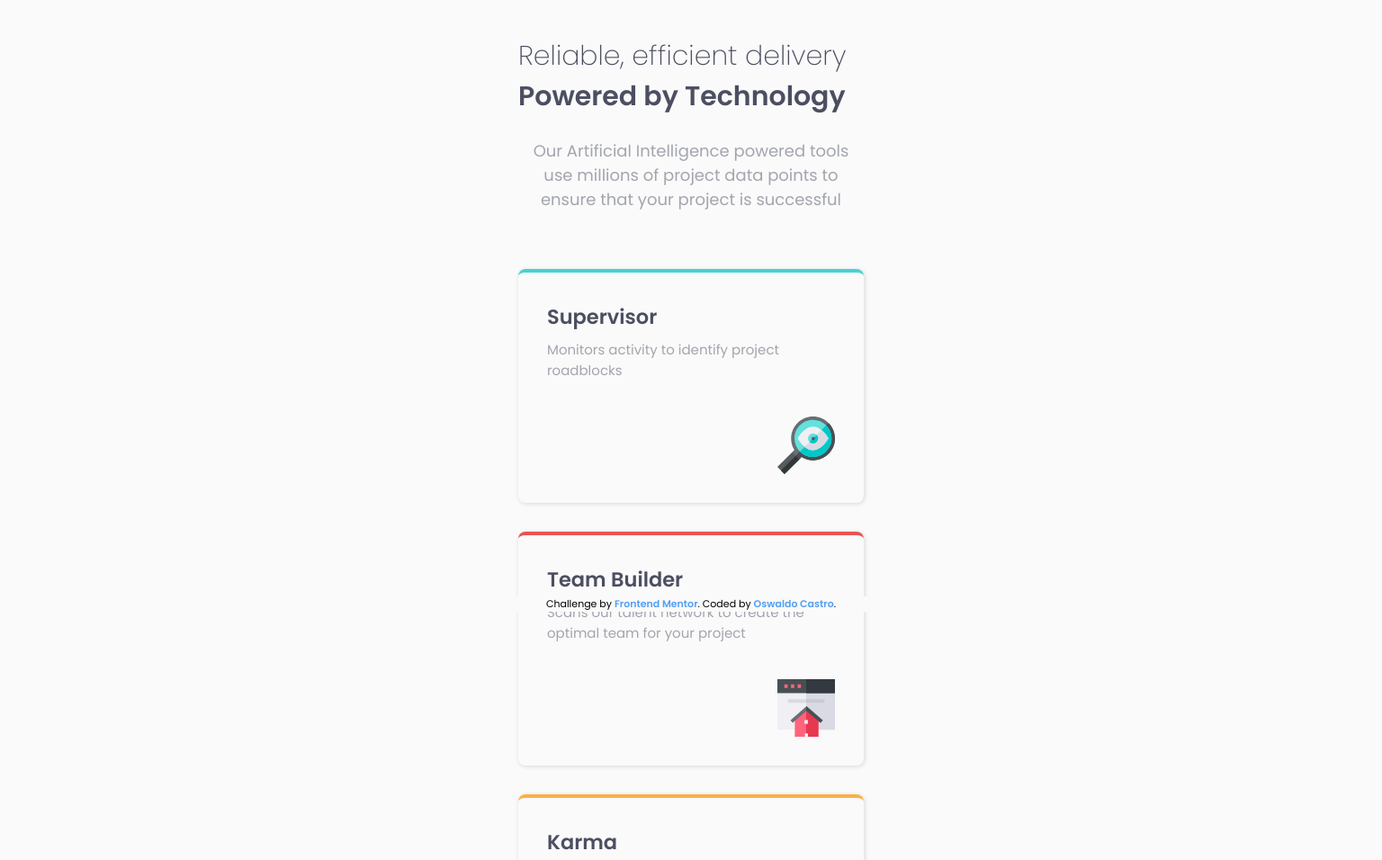
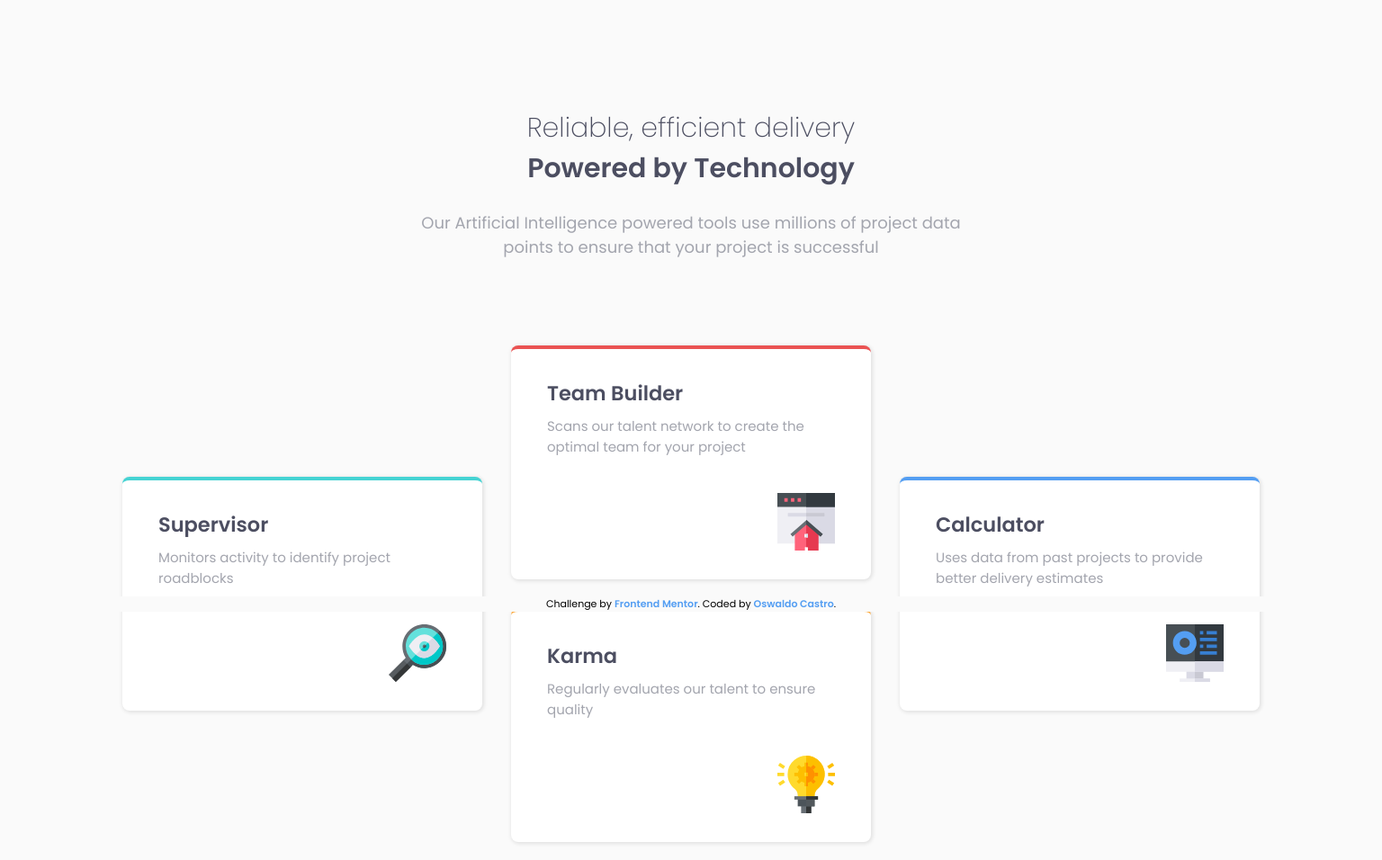
Before and after one commit to tufcoder/fem-four-card-feature-section, a plain HTML site: page index.html in a window 1536 px wide. Shown: the part 120-1076 px from the top of the page at 90% size. Drawn offline with Linux system fonts and the light colour scheme.

Commit message:
finished desktop version

```diff
--- a/index.html
+++ b/index.html
@@ -19,6 +19,7 @@
 
 <body>
     <main class="container">
+        <header class="header">
             <h1 class="title">
                 <span>Reliable, efficient delivery</span>
                 Powered by Technology
@@ -28,7 +29,9 @@
                 Our Artificial Intelligence powered tools use millions of project data points
                 to ensure that your project is successful
             </p>
+        </header>
 
+        <div class="content">
             <section class="card border-cyan">
                 <h2 class="card-title">Supervisor</h2>
                 <p class="description">
@@ -37,6 +40,7 @@
                 <img src="images/icon-supervisor.svg" alt="">
             </section>
 
+            <div class="wrapper-card-desktop">
                 <section class="card border-red">
                     <h2 class="card-title">Team Builder</h2>
                     <p class="description">
@@ -52,6 +56,7 @@
                     </p>
                     <img src="images/icon-karma.svg" alt="">
                 </section>
+            </div>
 
             <section class="card border-blue">
                 <h2 class="card-title">Calculator</h2>
@@ -60,6 +65,7 @@
                 </p>
                 <img src="images/icon-calculator.svg" alt="">
             </section>
+        </div>
     </main>
 
     <footer>
--- a/main.css
+++ b/main.css
@@ -1,5 +1,7 @@
 :root {
     /* ### Primary */
+    --white: #FFF;
+    --black: #000;
     --red: hsl(0, 78%, 62%);
     --cyan: hsl(180, 62%, 55%);
     --orange: hsl(34, 97%, 64%);
@@ -20,6 +22,8 @@ html {
 *::after {
     box-sizing: inherit;
     margin: 0;
+    border: 0;
+    padding: 0;
 }
 
 body {
@@ -81,9 +85,10 @@ img {
     margin-top: 2rem;
     /* 8px */
     border-radius: .5rem;
-    border-top: .25rem solid black;
+    border-top: .25rem solid var(--black);
     /* 32px */
-    padding: 2rem;
+    padding: 2rem 2.5rem;
+    background-color: var(--white);
     box-shadow: 1px 1px 4px 1px var(--shadow);
 }
 
@@ -92,6 +97,13 @@ img {
     height: 4rem;
     align-self: flex-end;
     margin-top: 2rem;
+}
+
+.header,
+.content,
+.wrapper-card-desktop {
+    display: flex;
+    flex-direction: column;
 }
 
 .border-red {
--- a/media.css
+++ b/media.css
@@ -0,0 +1,35 @@
+@media (min-width: 90rem) {
+    .container {
+        display: flex;
+        flex-direction: column;
+        align-items: center;
+        justify-content: center;
+        max-width: 90rem;
+        /* 240px */
+        margin: 15rem auto;
+        padding: 0;
+    }
+
+    .header {
+        /* 640px */
+        max-width: 40rem;
+        text-align: center;
+    }
+
+    .header .title span {
+        display: block;
+    }
+
+    .content {
+        flex-direction: row;
+        align-items: center;
+        justify-content: center;
+        /* 32px */
+        gap: 2rem;
+    }
+
+    .card {
+        /* 400px */
+        max-width: 25rem;
+    }
+}
```
Lines whose indentation alone changed are shown as unchanged.
